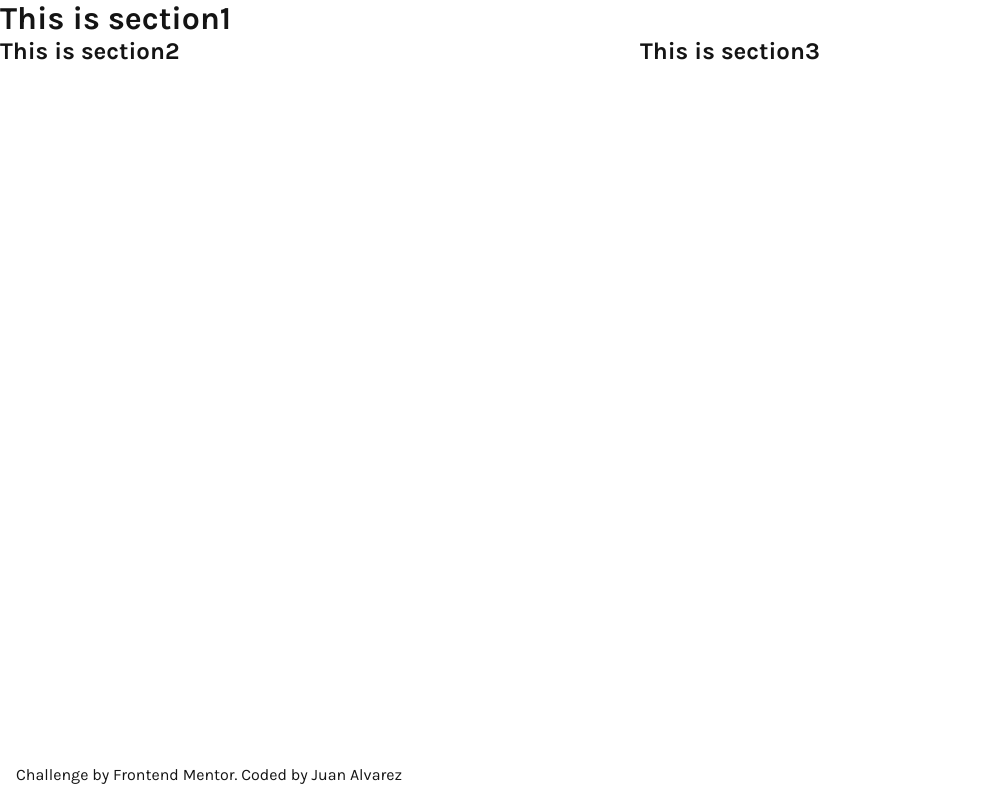
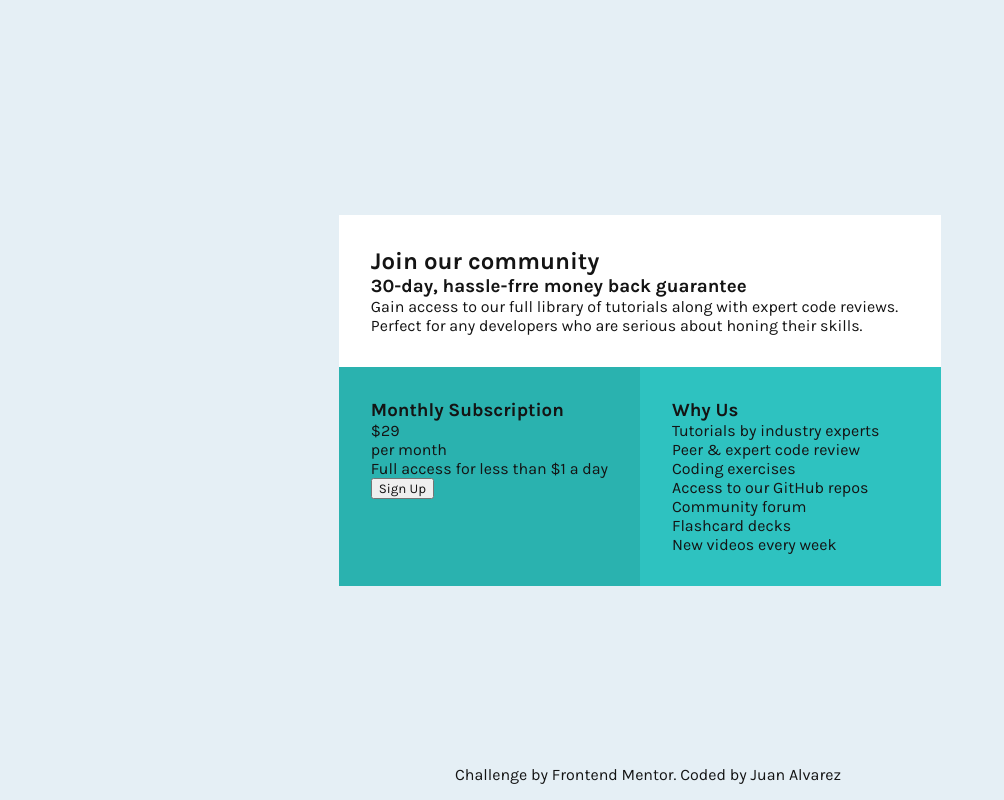
Before and after one commit to juanzenn/single-price-grid, a plain HTML site: page index.html in a window 1280 px wide. Shown: the whole page, without its empty margins (0-1004 px from the left). Drawn offline with Linux system fonts and the light colour scheme.

Commit message:
Placement and content

```diff
--- a/index.html
+++ b/index.html
@@ -12,15 +12,38 @@
 <body>
 
   <div id="main" class="container">
-    <div class="section1">
-      <h1>This is section1</h1>
-    </div>
-    <div class="section2">
-      <h2>This is section2</h2>
-    </div>
-    <div class="section3">
-      <h2>This is section3</h2>
-    </div>
+    <section class="section1">
+      <div>
+        <h2>Join our community</h2>
+        <h3>30-day, hassle-frre money back guarantee</h3>
+        <p>Gain access to our full library of tutorials along with expert code reviews.</p>
+        <p>Perfect for any developers who are serious about honing their skills.</p>
+      </div>
+    </section>
+    <section class="section2">
+      <div>
+        <h3>Monthly Subscription</h3>
+        <div>
+          <p>$29</p> <span>per month</span>
+        </div>
+        <p>Full access for less than $1 a day</p>
+        <button>
+          Sign Up
+        </button>
+      </div>
+    </section>
+    <section class="section3">
+      <div>
+        <h3>Why Us</h3>
+        <p>Tutorials by industry experts</p>
+        <p>Peer & expert code review</p>
+        <p>Coding exercises</p>
+        <p>Access to our GitHub repos</p>
+        <p>Community forum</p>
+        <p>Flashcard decks</p>
+        <p>New videos every week</p>
+      </div>
+    </section>
   </div>
 
 
--- a/main.css
+++ b/main.css
@@ -2,9 +2,19 @@
 
 /* General */
 * {
+  box-sizing: border-box;
   color: rgb(20, 20, 20);
   margin: 0;
   font-family: Karla;
+  overflow: hidden;
+}
+
+body {
+  background-color: hsl(204, 43%, 93%);
+  display: flex;
+  justify-content: center;
+  align-items: center;
+  height: 100vh;
 }
 
 a {
@@ -17,7 +27,7 @@ a:hover {
 }
 
 .container {
-  max-width: 1440px;
+  max-width: fit-content;
   margin-right: auto;
   margin-left: auto;
 }
@@ -45,7 +55,7 @@ footer {
 #main {
   display: grid;
   grid-template-columns: 1fr 1fr;
-  grid-template-rows: 1fr 1fr;
+  grid-template-rows: auto;
   grid-template-areas:
   "section1 section1"
   "section2 section3";
@@ -56,3 +66,21 @@ footer {
     display: block;
   }
 }
+
+/* Section 1 */
+.section1 {
+  background-color: white;
+  padding: 2rem;
+}
+
+/* Section 2 */
+.section2 {
+  background-color: hsl(179, 62%, 43%);
+  padding: 2rem;
+}
+
+/* Section 3 */
+.section3 {
+  background-color: hsl(179, 62%, 47%);
+  padding: 2rem;
+}
```
